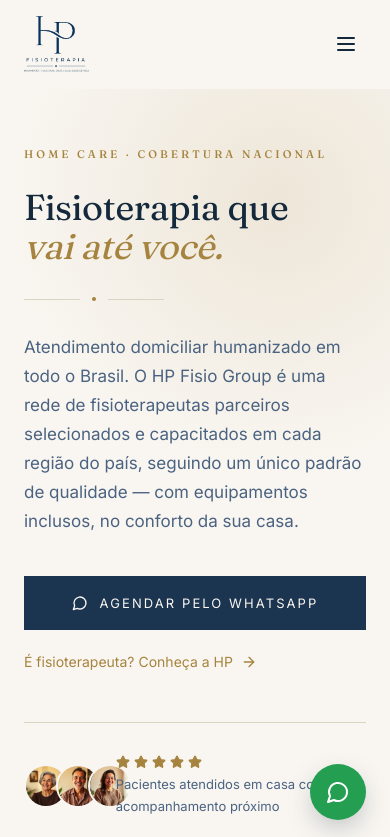
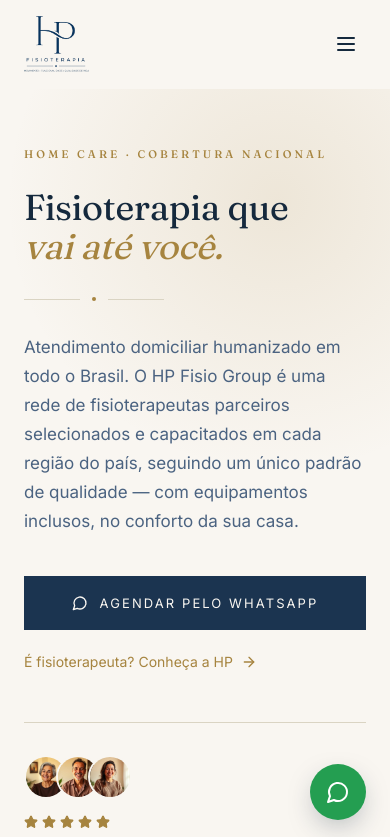
Before and after one commit to Alexandrepavao/hugo-pavao-fisio-home, a React (Vite) app: page / in a window 390 px wide. Shown: the top 837 px of the page. Built offline with nearby package versions, Linux system fonts and the light colour scheme.

Commit message:
Changes
Co-authored-by: Alexandrepavao <227620851+Alexandrepavao@users.noreply.github.com>

```diff
--- a/src/components/Hero.tsx
+++ b/src/components/Hero.tsx
@@ -45,8 +45,8 @@ const Hero = () => (
           </Link>
         </div>
 
-        <div className="flex items-center gap-5 mt-12 pt-8 border-t border-border">
-          <div className="flex -space-x-3">
+        <div className="flex flex-col sm:flex-row sm:items-center gap-4 sm:gap-5 mt-12 pt-8 border-t border-border">
+          <div className="flex -space-x-3 shrink-0">
             {[p1, p2, p3].map((src, i) => (
               <img
                 key={i}
@@ -57,7 +57,7 @@ const Hero = () => (
               />
             ))}
           </div>
-          <div>
+          <div className="min-w-0">
             <div className="flex items-center gap-1 text-accent">
               {Array.from({ length: 5 }).map((_, i) => (
                 <Star key={i} className="w-3.5 h-3.5 fill-current" />
@@ -68,6 +68,7 @@ const Hero = () => (
             </p>
           </div>
         </div>
+
       </div>
 
       <div className="animate-fade-in">
```
